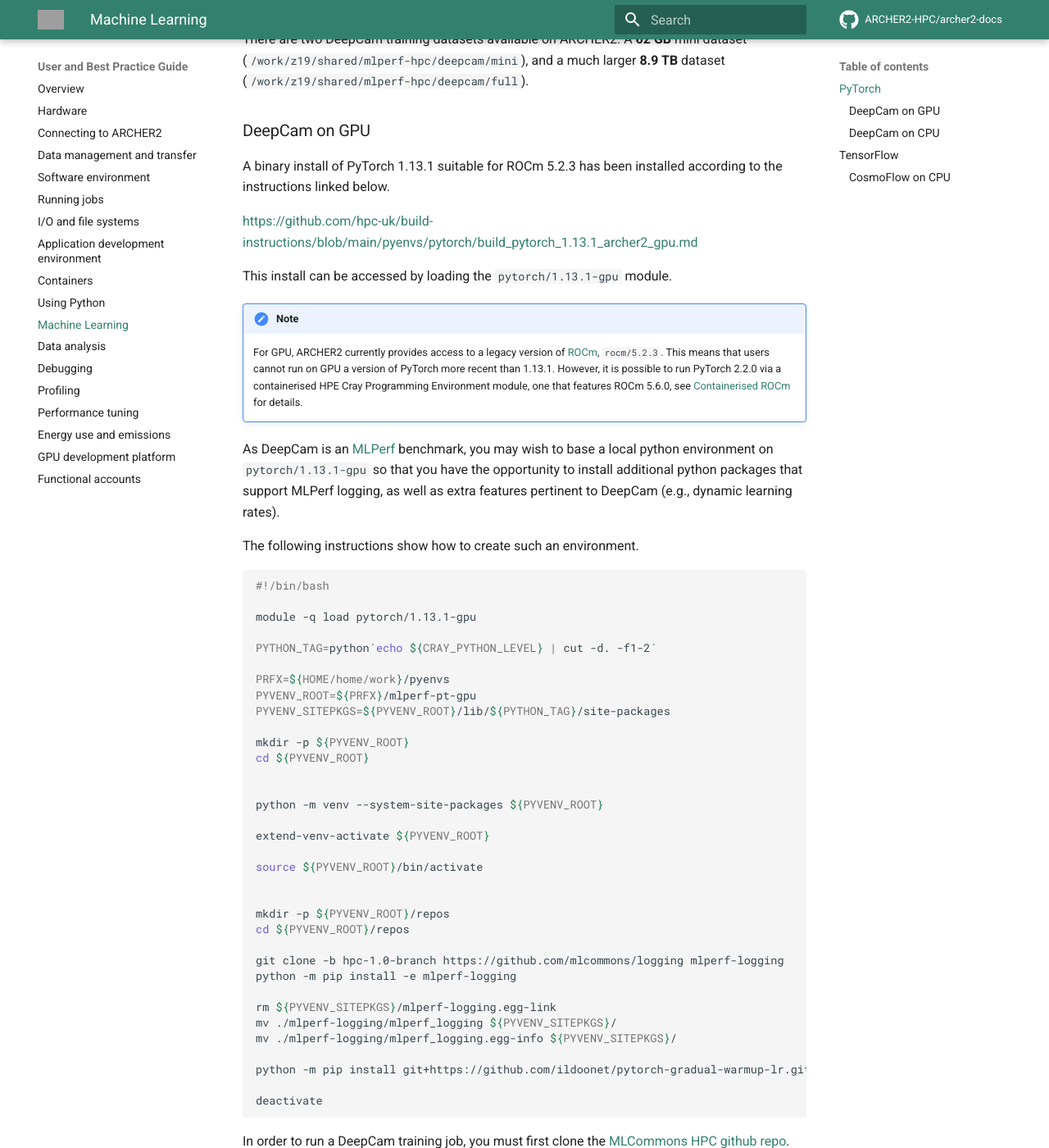
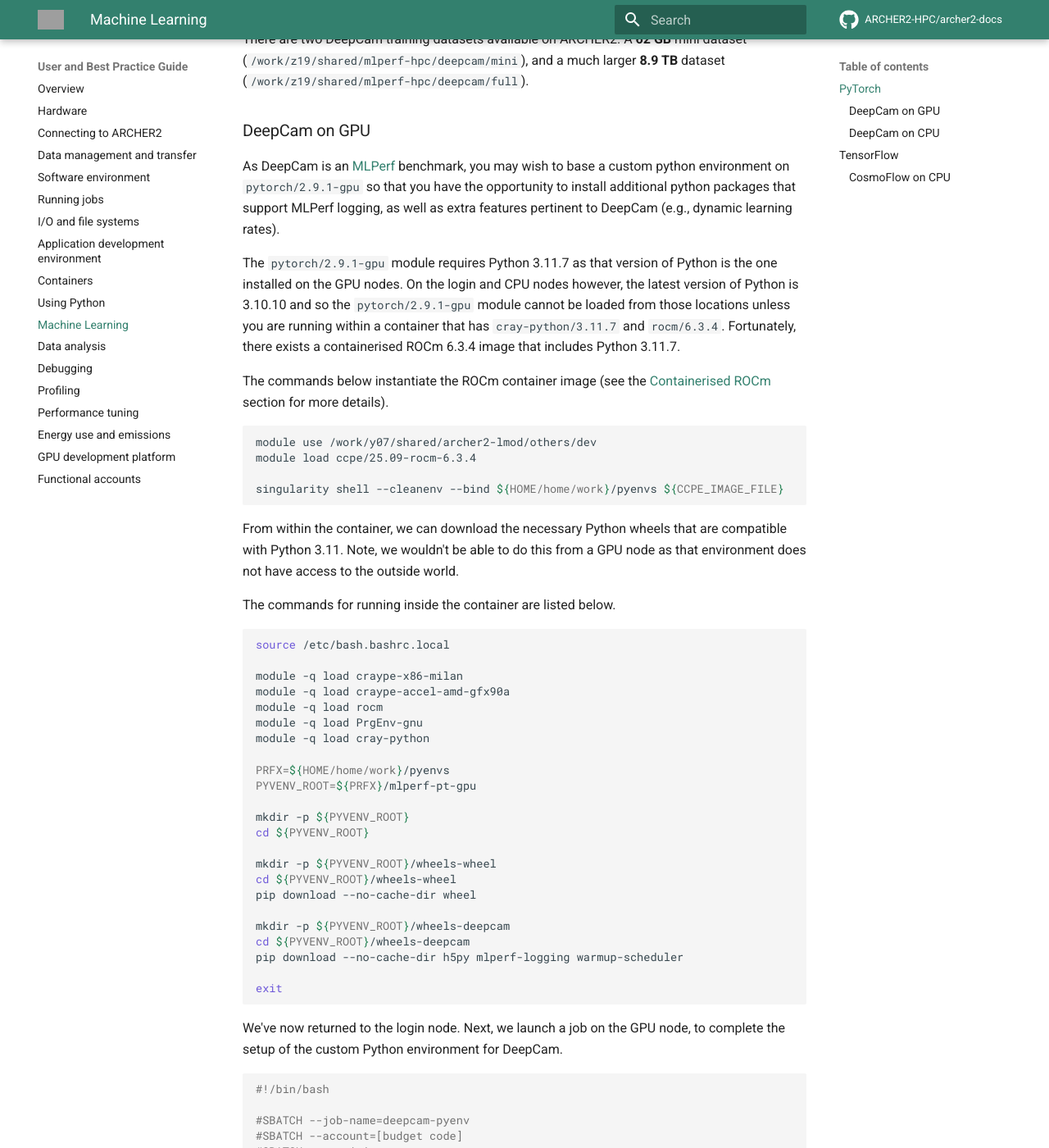
Before and after one commit to ARCHER2-HPC/archer2-docs, an MkDocs documentation site: the page built from docs/user-guide/machine-learning.md, in a window 1280 px wide and 1400 px high, scrolled down 578 px. Shown: the whole window at 82% size. Built offline with MkDocs 1.6.1 and Material for MkDocs 9.7.7, drawn with Linux system fonts in a browser that asks for light colours; comment, search, counter and statistics services are not loaded; some of the changed text lies outside the part shown; grey boxes are pictures that could not be loaded.

Commit message:
Updates in preparation for ROCm6 rollout.

````diff
--- a/docs/user-guide/machine-learning.md
+++ b/docs/user-guide/machine-learning.md
@@ -22,34 +22,76 @@
 
 ### DeepCam on GPU
 
-A binary install of PyTorch 1.13.1 suitable for ROCm 5.2.3 has been installed according to the instructions linked below.
-
-[https://github.com/hpc-uk/build-instructions/blob/main/pyenvs/pytorch/build_pytorch_1.13.1_archer2_gpu.md](https://github.com/hpc-uk/build-instructions/blob/main/pyenvs/pytorch/build_pytorch_1.13.1_archer2_gpu.md)
-
-This install can be accessed by loading the `pytorch/1.13.1-gpu` module.
-
-!!! note
-    For GPU, ARCHER2 currently provides access to a legacy version of [ROCm](gpu.md#rocm), `rocm/5.2.3`. This means that users cannot run on GPU a version of PyTorch more recent than 1.13.1. However, it is possible to run PyTorch 2.2.0 via a containerised HPE Cray Programming Environment module, one that features ROCm 5.6.0, see [Containerised ROCm](containers.md/#containerised-rocm) for details.
-
-As DeepCam is an [MLPerf](https://ieeexplore.ieee.org/document/9238612) benchmark, you may wish to base a local python environment on `pytorch/1.13.1-gpu`
+As DeepCam is an [MLPerf](https://ieeexplore.ieee.org/document/9238612) benchmark, you may wish to base a custom python environment on `pytorch/2.9.1-gpu`
 so that you have the opportunity to install additional python packages that support MLPerf logging, as well as extra features pertinent to DeepCam (e.g., dynamic learning rates).
 
-The following instructions show how to create such an environment.
+The `pytorch/2.9.1-gpu` module requires Python 3.11.7 as that version of Python is the one installed on the GPU nodes.
+On the login and CPU nodes however, the latest version of Python is 3.10.10 and so the `pytorch/2.9.1-gpu` module cannot be loaded from those locations
+unless you are running within a container that has `cray-python/3.11.7` and `rocm/6.3.4`. Fortunately, there exists a containerised ROCm 6.3.4 image that
+includes Python 3.11.7.
+
+The commands below instantiate the ROCm container image (see the [Containerised ROCm](./containers.md#containerised-rocm) section for more details).
+
+```bash
+module use /work/y07/shared/archer2-lmod/others/dev
+module load ccpe/25.09-rocm-6.3.4
+
+singularity shell --cleanenv --bind ${HOME/home/work}/pyenvs ${CCPE_IMAGE_FILE}
+```
+
+From within the container, we can download the necessary Python wheels that are compatible with Python 3.11. Note, we wouldn't be able to do this from
+a GPU node as that environment does not have access to the outside world.
+
+The commands for running inside the container are listed below.
+
+```bash
+source /etc/bash.bashrc.local
+
+module -q load craype-x86-milan
+module -q load craype-accel-amd-gfx90a
+module -q load rocm
+module -q load PrgEnv-gnu
+module -q load cray-python
+
+PRFX=${HOME/home/work}/pyenvs
+PYVENV_ROOT=${PRFX}/mlperf-pt-gpu
+
+mkdir -p ${PYVENV_ROOT}
+cd ${PYVENV_ROOT}
+
+mkdir -p ${PYVENV_ROOT}/wheels-wheel
+cd ${PYVENV_ROOT}/wheels-wheel
+pip download --no-cache-dir wheel
+
+mkdir -p ${PYVENV_ROOT}/wheels-deepcam
+cd ${PYVENV_ROOT}/wheels-deepcam
+pip download --no-cache-dir h5py mlperf-logging warmup-scheduler
+
+exit
+```
+
+We've now returned to the login node.
+Next, we launch a job on the GPU node, to complete the setup of the custom Python environment for DeepCam.
 
 ```bash
 #!/bin/bash
 
-module -q load pytorch/1.13.1-gpu
+#SBATCH --job-name=deepcam-pyenv
+#SBATCH --account=[budget code]
+#SBATCH --partition=gpu
+#SBATCH --qos=gpu-shd
+#SBATCH --nodes=1
+#SBATCH --gpus=1
+#SBATCH --time=00:20:00
+#SBATCH --exclusive
+
+
+module -q load pytorch/2.9.1-gpu
 
 PYTHON_TAG=python`echo ${CRAY_PYTHON_LEVEL} | cut -d. -f1-2`
 
 PRFX=${HOME/home/work}/pyenvs
 PYVENV_ROOT=${PRFX}/mlperf-pt-gpu
-PYVENV_SITEPKGS=${PYVENV_ROOT}/lib/${PYTHON_TAG}/site-packages
-
-mkdir -p ${PYVENV_ROOT}
-cd ${PYVENV_ROOT}
-
 
 python -m venv --system-site-packages ${PYVENV_ROOT}
 
@@ -57,25 +99,19 @@
 
 source ${PYVENV_ROOT}/bin/activate
 
+export PIP_CACHE_DIR=${PYVENV_ROOT}/.cache/pip
 
-mkdir -p ${PYVENV_ROOT}/repos
-cd ${PYVENV_ROOT}/repos
+cd ${PYVENV_ROOT}/wheels-wheel
+python -m pip install --no-build-isolation *
 
-git clone -b hpc-1.0-branch https://github.com/mlcommons/logging mlperf-logging
-python -m pip install -e mlperf-logging
-
-rm ${PYVENV_SITEPKGS}/mlperf-logging.egg-link
-mv ./mlperf-logging/mlperf_logging ${PYVENV_SITEPKGS}/
-mv ./mlperf-logging/mlperf_logging.egg-info ${PYVENV_SITEPKGS}/
-
-python -m pip install git+https://github.com/ildoonet/pytorch-gradual-warmup-lr.git
-
-deactivate
+cd ${PYVENV_ROOT}/wheels-deepcam
+python -m pip install --no-build-isolation *
 ```
 
-In order to run a DeepCam training job, you must first clone the [MLCommons HPC github repo](https://github.com/mlcommons/hpc/tree/main).
+To prepare for running a DeepCam training job, we must clone the [MLCommons HPC github repo](https://github.com/mlcommons/hpc/tree/main),
+which can be done from the login node.
 
-```
+```bash
 mkdir ${HOME/home/work}/tests
 cd ${HOME/home/work}/tests
 
@@ -86,7 +122,7 @@
 
 You are now ready to run the following DeepCam submission script via the `sbatch` command.
 
-```
+```bash
 #!/bin/bash
 
 #SBATCH --job-name=deepcam
@@ -121,7 +157,7 @@
 ```
 
 The job submission script activates the python environment that was setup earlier, but that particular command (`source ${HOME/home/work}/pyenvs/mlperf-pt-gpu/bin/activate`)
-could be replaced by `module -q load pytorch/1.13.1-gpu` if you are not running DeepCam and have no need for additional Python packages such as `mlperf-logging` and `warmup-scheduler`.
+could be replaced by `module -q load pytorch/2.9.1-gpu` if you are not running DeepCam and have no need for additional Python packages such as `mlperf-logging` and `warmup-scheduler`.
 
 In the script above, we specify four tasks per node, one for each GPU. These tasks are evenly spaced across the node so as to maximise the communications
 bandwidth between the host and the GPU devices. Note, PyTorch is not using Cray MPICH for inter-task communications, which is instead being handled by the
@@ -198,18 +234,18 @@
 to the correct Cray MPICH libraries.
 
 The instructions for doing such a build can be found here,
-[https://github.com/hpc-uk/build-instructions/blob/main/pyenvs/pytorch/build_pytorch_1.13.0a0_from_source_archer2_cpu.md](https://github.com/hpc-uk/build-instructions/blob/main/pyenvs/pytorch/build_pytorch_1.13.0a0_from_source_archer2_cpu.md).
+[https://github.com/hpc-uk/build-instructions/blob/main/pyenvs/pytorch/build_pytorch_2.9.1a0_from_source_archer2_cpu.md](https://github.com/hpc-uk/build-instructions/blob/main/pyenvs/pytorch/build_pytorch_2.9.1a0_from_source_archer2_cpu.md).
 
-This install can be accessed by loading the `pytorch/1.13.0a0` module.
-Please note, PyTorch source version `1.13.0a0` corresponds to PyTorch package version `1.13.1`.
+This install can be accessed by loading the `pytorch/2.9.1a0` module.
+Please note, PyTorch source version `2.9.1a0` corresponds to PyTorch package version `2.9.1`.
 
 Once again, as we are running the DeepCam benchmark, we'll need to setup a local Python environment for installing the MLPerf logging package.
-This time the local environment is based on the `pytorch/1.13.0a0` module.
+This time the local environment is based on the `pytorch/2.9.1a0` module.
 
 ```bash
 #!/bin/bash
 
-module -q load pytorch/1.13.0a0
+module -q load pytorch/2.9.1a0
 
 PYTHON_TAG=python`echo ${CRAY_PYTHON_LEVEL} | cut -d. -f1-2`
 
@@ -228,17 +264,15 @@
 source ${PYVENV_ROOT}/bin/activate
 
 
-mkdir -p ${PYVENV_ROOT}/repos
-cd ${PYVENV_ROOT}/repos
+mkdir -p ${PYVENV_ROOT}/wheels
+cd ${PYVENV_ROOT}/wheels
 
-git clone -b hpc-1.0-branch https://github.com/mlcommons/logging mlperf-logging
-python -m pip install -e mlperf-logging
+pip download --no-cache-dir wheel
+python -m pip install --no-build-isolation *
 
-rm ${PYVENV_SITEPKGS}/mlperf-logging.egg-link
-mv ./mlperf-logging/mlperf_logging ${PYVENV_SITEPKGS}/
-mv ./mlperf-logging/mlperf_logging.egg-info ${PYVENV_SITEPKGS}/
+pip download --no-cache-dir h5py mlperf-logging warmup-scheduler
+python -m pip install --no-build-isolation *
 
-python -m pip install git+https://github.com/ildoonet/pytorch-gradual-warmup-lr.git
 
 deactivate
 ```
````
Also changed, not shown: docs/data-tools/blender.md (+2 -1 lines), docs/user-guide/containers.md (+33 -39 lines).
